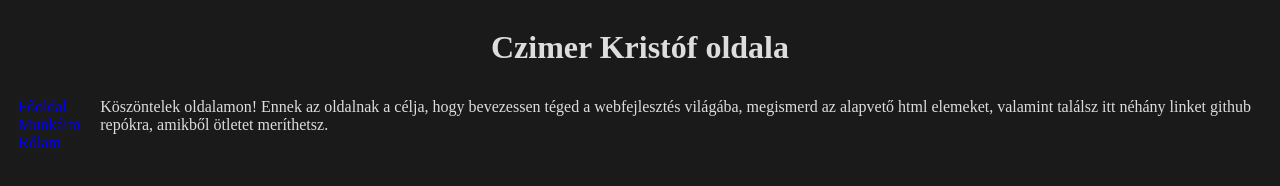
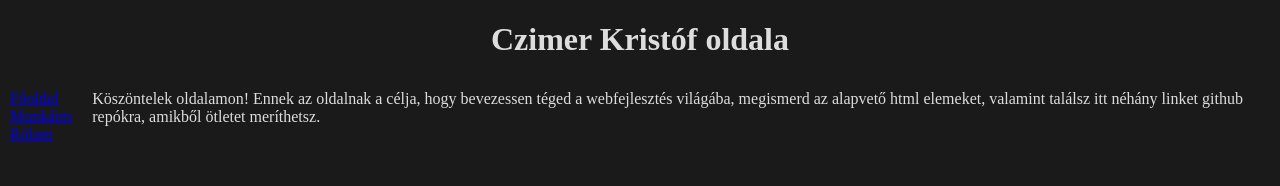
Before and after one commit to czimerk/web-part2-htmlJsCss, a website: page public/index.html in a window 1280 px wide. Drawn offline with Linux system fonts and the light colour scheme.

Commit message:
html  and css without js

```diff
--- a/package.json
+++ b/package.json
@@ -4,7 +4,7 @@
   "description": "",
   "main": "index.js",
   "scripts": {
-    "test": "echo \"Error: no test specified\" && exit 1"
+    "test": "node start"
   },
   "keywords": [],
   "author": "",
--- a/public/main.css
+++ b/public/main.css
@@ -1,10 +1,11 @@
 
 body{
-    color:#ddd;
+    margin: 0px;
+    color: #ddd;
     background-color: #1b1a1a;
     display: flex;
     flex-flow: column;
-    height: 100%;
+    height: -webkit-fill-available;
 }
 
 h1 {
```
